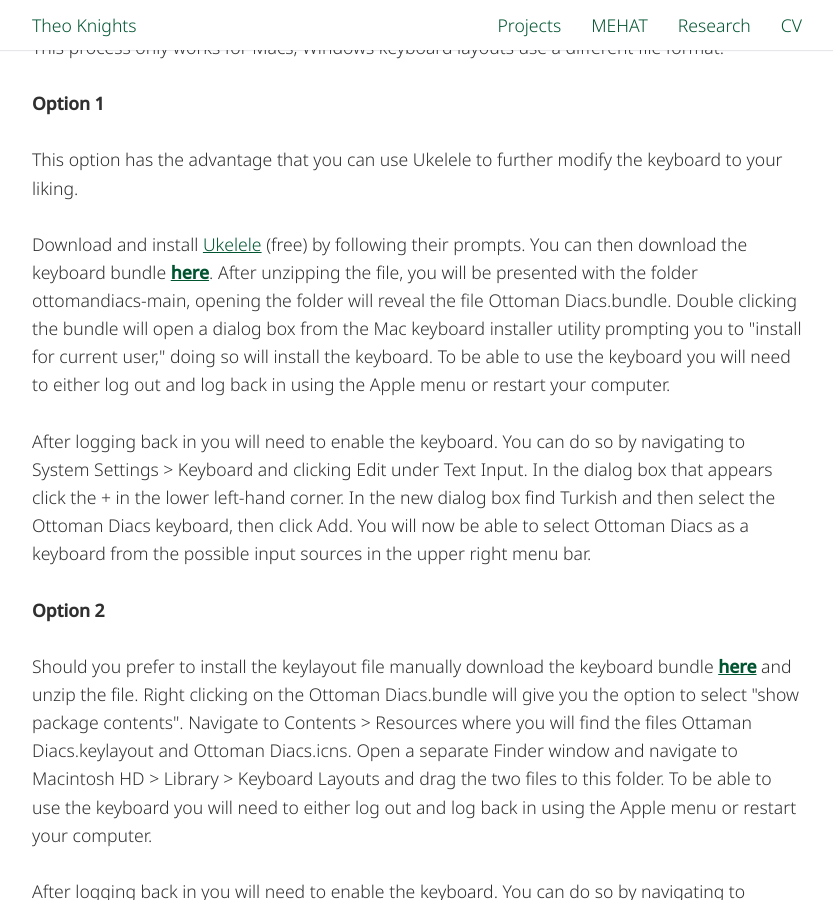
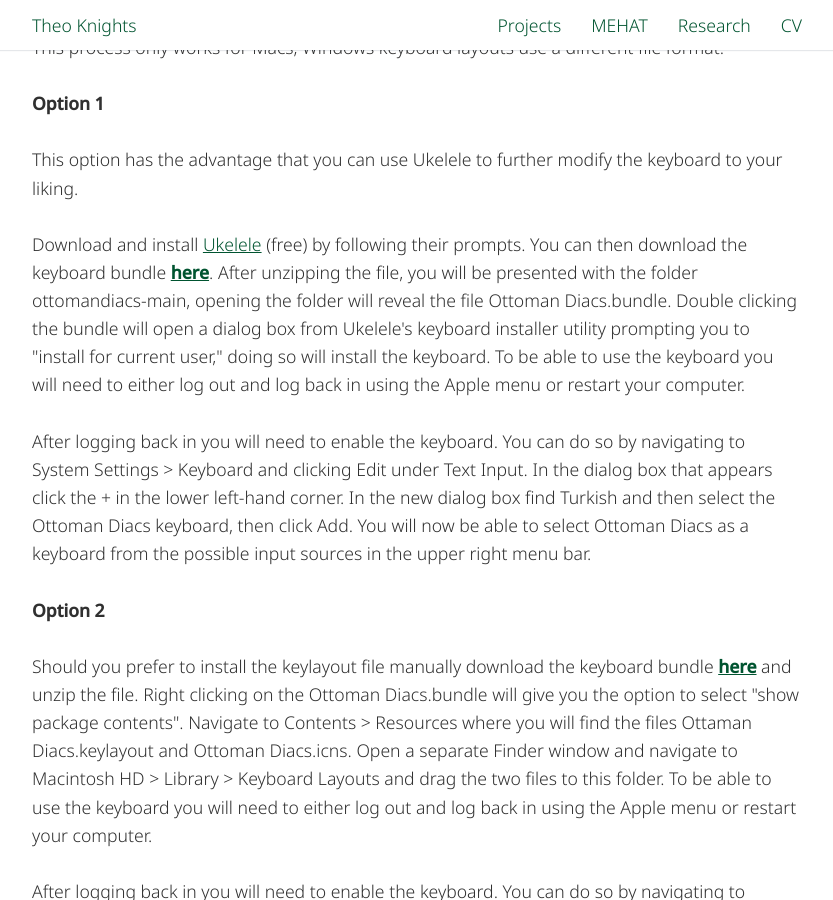
Before and after one commit to theoknights/theoknights.github.io, a Jekyll site: the page built from _pages/04_keyboard.html, in a window 1280 px wide and 900 px high, scrolled down 735 px. Shown: the whole window, without its empty margins (223-1056 px from the left). Built offline with Jekyll 4.4.1, drawn with Linux system fonts in a browser that asks for light colours.

Commit message:
typo fix

```diff
--- a/_pages/04_keyboard.html
+++ b/_pages/04_keyboard.html
@@ -29,7 +29,7 @@ This option has the advantage that you can use Ukelele to further modify the key
 <br>
 Download and install <a href="https://software.sil.org/ukelele/">Ukelele</a> (free) by following their prompts. You can then download the keyboard bundle <a href="https://github.com/theoknights/ottomandiacs/archive/main.zip"><b>here</b></a>.
 
-After unzipping the file, you will be presented with the folder ottomandiacs-main, opening the folder will reveal the file Ottoman Diacs.bundle. Double clicking the bundle will open a dialog box from the Mac keyboard installer utility prompting you to "install for current user," doing so will install the keyboard. To be able to use the keyboard you will need to either log out and log back in using the Apple menu or restart your computer.
+After unzipping the file, you will be presented with the folder ottomandiacs-main, opening the folder will reveal the file Ottoman Diacs.bundle. Double clicking the bundle will open a dialog box from Ukelele's keyboard installer utility prompting you to "install for current user," doing so will install the keyboard. To be able to use the keyboard you will need to either log out and log back in using the Apple menu or restart your computer.
 <br>
 <br>
 After logging back in you will need to enable the keyboard. You can do so by navigating to System Settings > Keyboard and clicking Edit under Text Input. In the dialog box that appears click the + in the lower left-hand corner. In the new dialog box find Turkish and then select the Ottoman Diacs keyboard, then click Add. You will now be able to select Ottoman Diacs as a keyboard from the possible input sources in the upper right menu bar.
```
Also changed, not shown: 2 other files.
